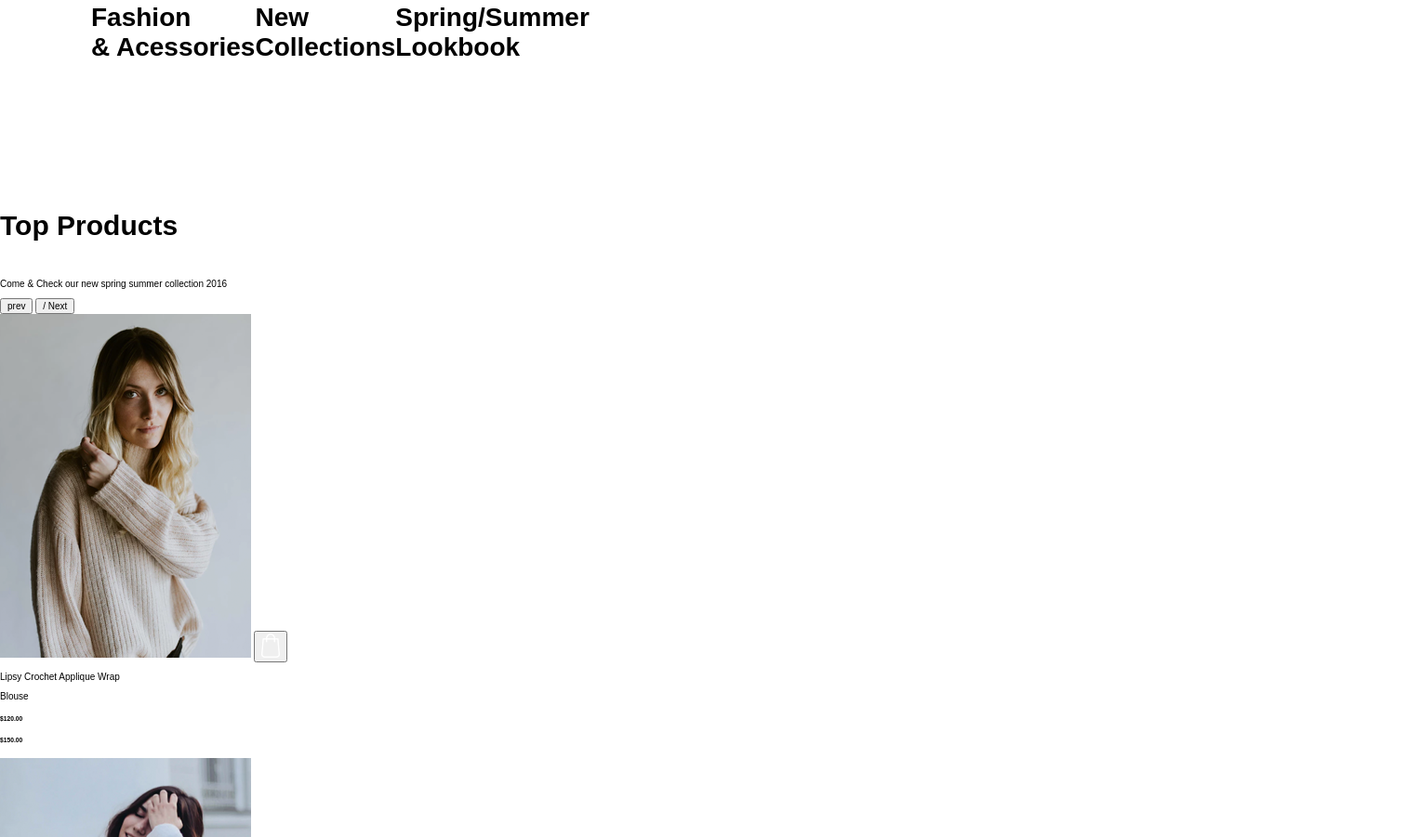
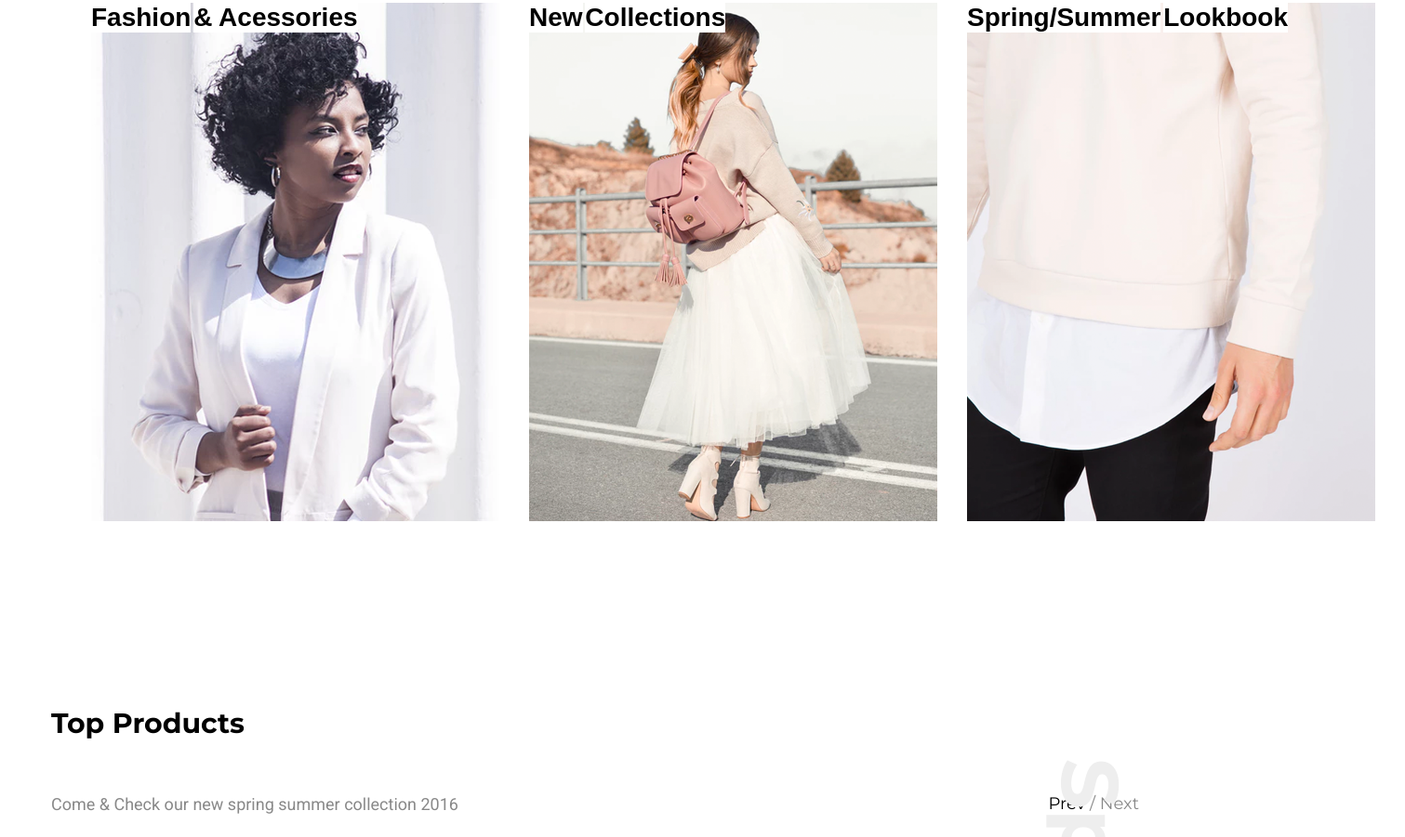
Before and after one commit to WesDevs/maxshop, a plain HTML site: page index.html in a window 1280 px wide. Shown: the part 1319-2220 px from the top of the page at 93% size, 1511 px wide, since content can reach past the window. Drawn offline with nearby package versions, Linux system fonts and the light colour scheme; files that its build step writes are made by us from their sources.

Commit message:
html markup and css styling applied.

```diff
--- a/index.html
+++ b/index.html
@@ -214,34 +214,42 @@
     <section class="clothing-nav">
 
         <div class="clothing-nav__menu clothing-nav__menu--left">
+            <div>
                 <h5>Fashion</h5>
                 <h5>& Acessories</h5>
             </div>
 
+        </div>
+
         <div class="clothing-nav__menu clothing-nav__menu--center">
+            <div>
                 <h5>New</h5>
                 <h5>Collections</h5>
             </div>
+        </div>
 
         <div class="clothing-nav__menu clothing-nav__menu--right">
+            <div>
                 <h5>Spring/Summer</h5>
                 <h5>Lookbook</h5>
+            </div>
         </div>
 
     </section>
 
     <main>
-        <section class="products">
-
-            <div class="products__title">
+        <section class="products  products--primary">
+                <div class="products__content">
                     <h4>Top Products</h4>
+                    <div class="products__content__sub">
                         <p>Come & Check our new spring summer collection 2016</p>
+                        <div class="products__content__sub__nav">
+                            <a>Prev </a>
+                            <a> / Next</a>
+                        </div>
+                    </div>
                 </div>
 
-            <div class="products__btn">
-                <button>prev</button>
-                <button>/ Next</button>
-            </div>
 
             <div class="products__menu">
                 <div class="products__menu__menu-item">
@@ -254,8 +262,8 @@
 
                     <p>Lipsy Crochet Applique Wrap</p>
                     <p>Blouse</p>
-                    <h6>$120.00</h6>
-                    <h6 class="top-products__menu__menu-item--discounted">$150.00</h6>
+                    <h6 class="products__menu__menu-item__price">$120.00</h6>
+                    <h6 class="products__menu__menu-item__price--discounted">$150.00</h6>
                 </div>
                 <div class="products__menu__menu-item">
 
@@ -267,7 +275,7 @@
 
                     <p>Sweatshirt in Grey Marl</p>
                     <p>T-shirt</p>
-                    <h6>$110.00</h6>
+                    <h6 class="products__menu__menu-item__price">$110.00</h6>
                 </div>
                 <div class="products__menu__menu-item">
 
@@ -279,7 +287,7 @@
 
                     <p>Embroidered Flippy</p>
                     <p>Dress</p>
-                    <h6>$145.00</h6>
+                    <h6 class="products__menu__menu-item__price">$145.00</h6>
                 </div>
                 <div class="products__menu__menu-item">
 
@@ -291,7 +299,7 @@
 
                     <p>Embroidered Skater</p>
                     <p>Dress</p>
-                    <h6>$120.00</h6>
+                    <h6 class="products__menu__menu-item__price">$120.00</h6>
                 </div>
             </div>
         </section>
@@ -323,7 +331,7 @@
 
         </section>
 
-        <section class="products">
+        <section class="products products--secondary">
 
             <div class="products__title">
                 <h4>Top Products</h4>
--- a/styles/components/_header.scss
+++ b/styles/components/_header.scss
@@ -155,15 +155,158 @@
 .clothing-nav {
     margin: 159px 98px;
     display: flex;
+    justify-content: space-between;
 
     &__menu {
         display: block;
-        background-image: url(../images/image-1.png);
+        height: 558px;
+        background-repeat: no-repeat;
+        position: relative;
+        right: 0;
+
+        &--left {
+            background-image: url(../images/image-1.png);
         }
 
-        & h5 {
-            @include fontSize(28);
-            background: white;
-            margin: 0;
+        &--center {
+            background-image: url(../images/image-2.png);
+        }
+
+        &--right {
+            background-image: url(../images/image-3.png);
+        }
+
+        & div {
+            width: 471px;
+
+            & h5 {
+                @include fontSize(28);
+                font-weight: 700;
+                margin: 0;
+                background: white;
+                display: inline-block;
+            }
+        }
+
+    }
+}
+
+.products {
+    font-family: $mont;
+    position: relative;
+    display: flex;
+    flex-direction: column;
+
+    &__content {
+        width: 1170px;
+        margin: 0 auto;
+        display: flex;
+        flex-direction: column;
+        justify-content: space-between;
+
+        &__sub {
+            display: flex;
+            justify-content: space-between;
+            align-items: center;
+
+            & p {
+                @include fontSize(18);
+                color: $grey8;
+                font-family: $robo;
+            }
+
+            &__nav {
+
+
+
+                & a {
+                    background-color: white;
+                    border: none;
+                    color: $grey8;
+                    @include fontSize(18);
+                }
+
+                & a:first-child {
+                    color: black;
+                }
+            }
         }
     }
+
+    &--primary::after {
+        content:"Spring/Summer";
+        font-weight: bold;
+        transform: rotate(90deg);
+        display: inline-block;
+        position: absolute;
+        right: -250px;
+        bottom: 250px;
+        color: #eee;
+        font-size: 86px;
+    }
+
+    &--secondary::after {
+        content: "Summer Sale";
+        font-weight: bold;
+        transform: rotate(90deg);
+        display: inline-block;
+        position: absolute;
+        left: -180px;
+        bottom: 250px;
+        color: #eee;
+        font-size: 86px;
+    }
+
+    &__menu {
+        width: 1170px;
+        margin: 0 auto;
+        display: flex;
+        justify-content: space-between;
+
+        &__menu-item {
+            width: 270px;
+            margin: 60px 0;
+            position: relative;
+            & button {
+                background: $black3;
+                border: none;
+                padding: 8px 11px;
+                position: absolute;
+                right: 0;
+                bottom: 93px;
+                &:hover {
+                    background: $puddleYellow;
+                }
+            }
+
+            & p {
+                @include fontSize(16);
+                margin: 0;
+                font-family: $robo;
+                line-height: 24px;
+
+                &:last-of-type {
+                    color: #aaa;
+                }
+            }
+
+            &__price {
+                font-family: $mont;
+                color: $black3;
+                @include fontSize(18);
+                margin: 19px 0 0 0;
+                display: inline-block;
+                &--discounted {
+                    @include fontSize(15);
+                    margin: 0;
+                    display: inline-block;
+                    color: #aaa;
+                    text-decoration: line-through;
+                    margin: 0 5px;
+                }
+            }
+
+
+        }
+    }
+}
```
Lines whose indentation alone changed are shown as unchanged.
